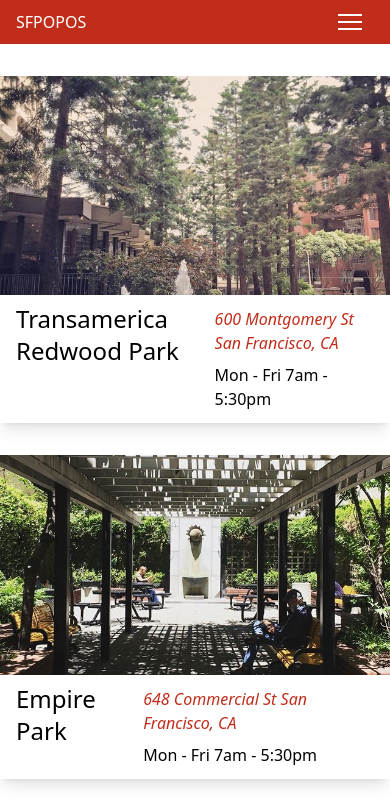
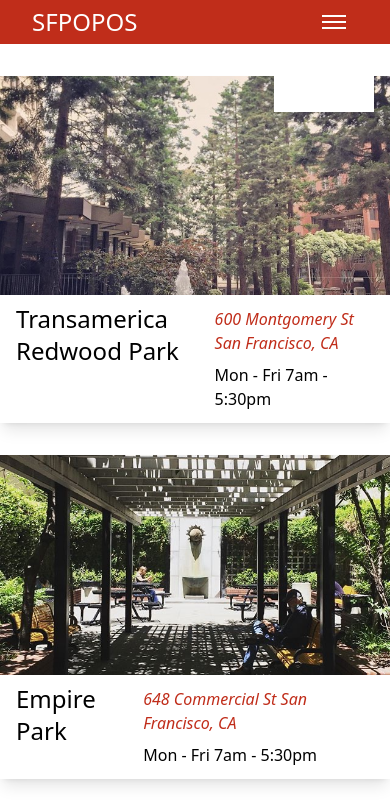
Before and after one commit to NYTLAIT/ACS-1320-React-Fundamentals-Tutorial, a React (Create React App) app: page / in a window 390 px wide. Shown: the top 809 px of the page. Built offline with nearby package versions, Linux system fonts and the light colour scheme.

Commit message:
Hamburger positioning reworked with tailwind and bg, still need to do the nav link

```diff
--- a/src/Title.js
+++ b/src/Title.js
@@ -19,11 +19,22 @@
   }, [])
 
   return (
-    <header className={styles.Title} ref={navRef}>
-      <h1>SFPOPOS</h1>
+    <header
+      className='
+        box-border w-full px-8 mb-[2em]
+        flex items-center gap-8
+        bg-brand text-white'
+      ref={navRef}
+    >
+      <h1 className='text-2xl'>SFPOPOS</h1>
 
       <nav
-        className={styles[`Title-nav${isOpen ? 'Title-nav--open' : ''}`]}
+        className={`
+          absolute right-4 top-16 z-[9999]
+          w-[100px] bg-white
+          overflow-hidden flex flex-col
+          transition-all duration-300
+          ${isOpen ? 'max-h-[300px]' : ''}`}
         aria-hidden={!isOpen}
       >
         <NavLink
@@ -39,14 +50,18 @@
       </nav>
 
       <button
-        className={styles['Title-menu-btn']}
+        className='
+          min-w-[44px] min-h-[44px] ml-auto p-2
+          flex flex-col justify-center gap-1
+          bg-transparent border-none
+          cursor-pointer lg:hidden'
         aria-label={isOpen ? 'Close navigation menu' : 'Open navigation menu'}
         aria-expanded={isOpen}
         onClick={() => setIsOpen(!isOpen)}
       >
-        <span></span>
-        <span></span>
-        <span></span>
+        <span className="block w-6 h-[2px] bg-current text-white"></span>
+        <span className="block w-6 h-[2px] bg-current text-white"></span>
+        <span className="block w-6 h-[2px] bg-current text-white"></span>
       </button>
 
     </header>
--- a/src/Title.module.css
+++ b/src/Title.module.css
@@ -24,6 +24,17 @@
     top: 4rem;
     display: block;
     right: 1rem;
+}
+
+.Title-nav {
+    max-height: 0;
+    overflow: hidden;
+    flex-direction: column;
+    transition: max-height 0.3s ease;
+}
+
+.Title-nav--open {
+    max-height: 300px
 }
 
 .Title a {
@@ -65,17 +76,6 @@
     background: currentColor;
 }
 
-.Title-nav {
-    max-height: 0;
-    overflow: hidden;
-    flex-direction: column;
-    transition: max-height 0.3s ease;
-}
-
-.Title-nav--open {
-    max-height: 300px
-}
-
 .Title a:hover {
     background-color: rgb(192, 45, 26);
     color: #fff;
```
Also changed, not shown: src/CSS/About.module.css (renamed from src/About.module.css), src/CSS/App.module.css (renamed from src/App.module.css).
